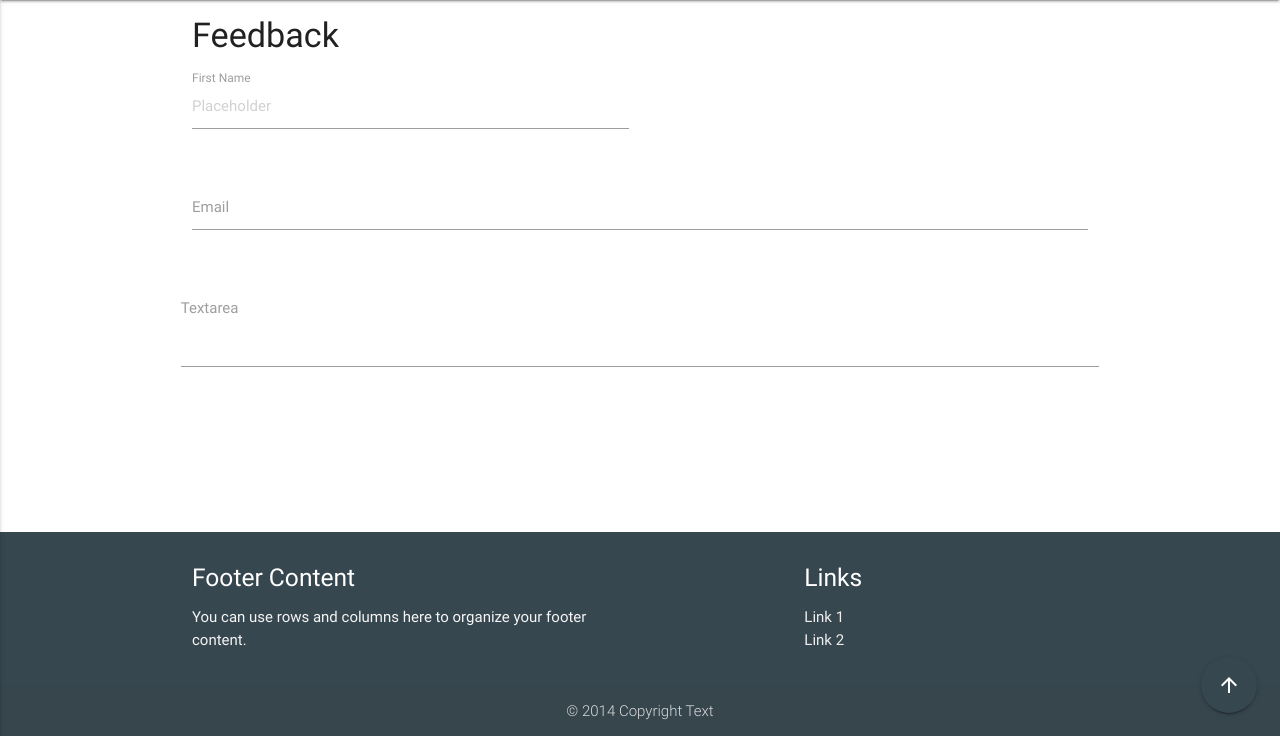
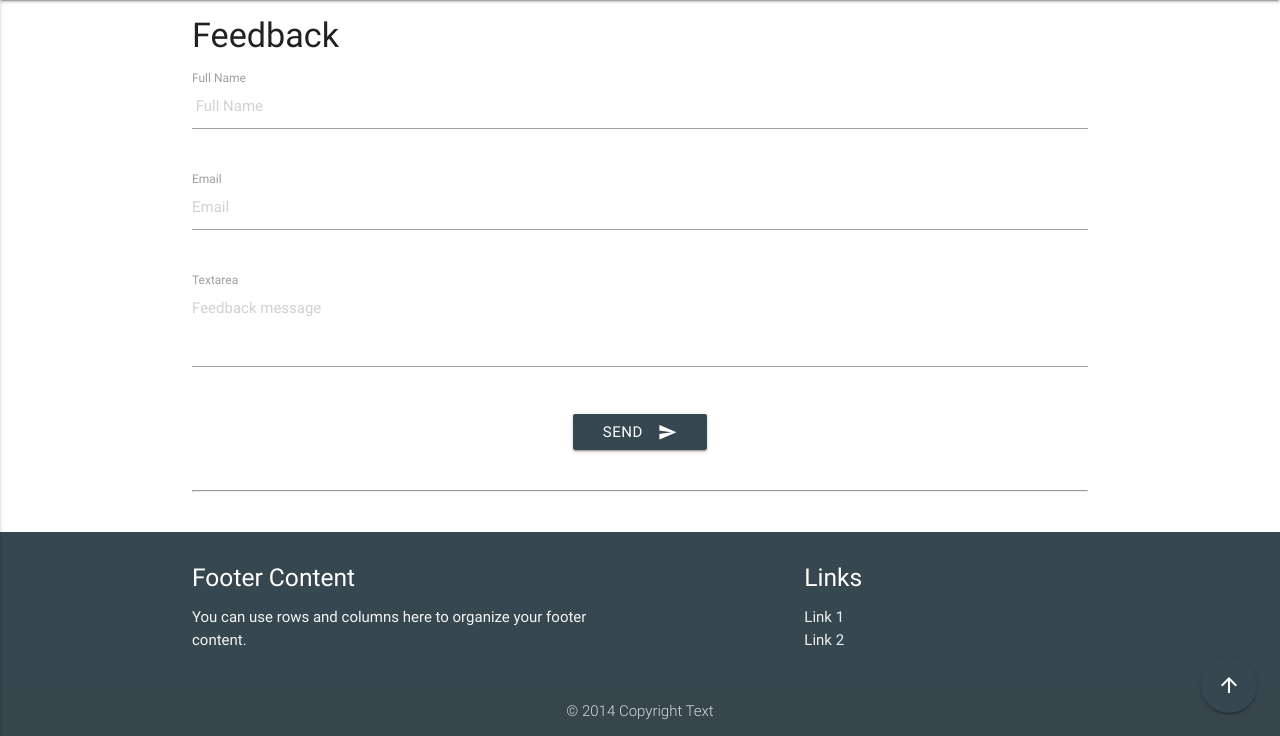
Before and after one commit to xz3t/milestone-3, a Flask app: page /feedback in a window 1280 px wide. Shown: the part 64-800 px from the top of the page. Run offline with Flask 2, Linux system fonts and the light colour scheme; data that the repository does not hold is empty; some libraries are stand-ins or nearby versions.

Commit message:
Wired up form with submit_feedback and display feedback messages on the bottom of the page

```diff
--- a/templates/feedback.html
+++ b/templates/feedback.html
@@ -3,31 +3,42 @@
 
 <h4>Feedback</h4>
 
- <div class="row">
-    <form class="col s12">
+ <div class="row" >
+    <form class="col s12" action="{{ url_for('submit_feedback')}}" method="POST" >
       <div class="row">
-        <div class="input-field col s6">
-          <input placeholder="Placeholder" id="first_name" type="text" class="validate">
-          <label for="first_name">First Name</label>
+        <div class="input-field col s12">
+          <input type="text" name="name" id="name"  placeholder=" Full Name" required />
+          <label for="name">Full Name</label>
         </div>
       </div>
       <div class="row">
         <div class="input-field col s12">
-          <input id="email" type="email" class="validate">
+          <input type="email" name="email" id="email"  placeholder="Email" required />
           <label for="email">Email</label>
         </div>
       </div>
-        <div class="row">
-    <form class="col s12">
       <div class="row">
         <div class="input-field col s12">
-          <textarea id="textarea1" class="materialize-textarea"></textarea>
-          <label for="textarea1">Textarea</label>
+          <textarea id="message" class="materialize-textarea"  placeholder="Feedback message" required></textarea>
+          <label for="message">Textarea</label>
         </div>
+      </div>
+      <div class="row center-align">
+      <button class="btn waves-effect waves-light blue-grey darken-3" type="submit" name="action">Send
+        <i class="material-icons right">send</i>
+      </button>
       </div>
     </form>
   </div>
-    </form>
-  </div>
+  <hr>
+  <ul >
+    {% for msg in feedback %}
+    <li>
+        <div class="col s9">
+         {{msg.name}} {{msg.email}} | {{msg.message}}
+        </div>
+    </li>
+    {% endfor %}
+  </ul>
 
 {% endblock %}
```
